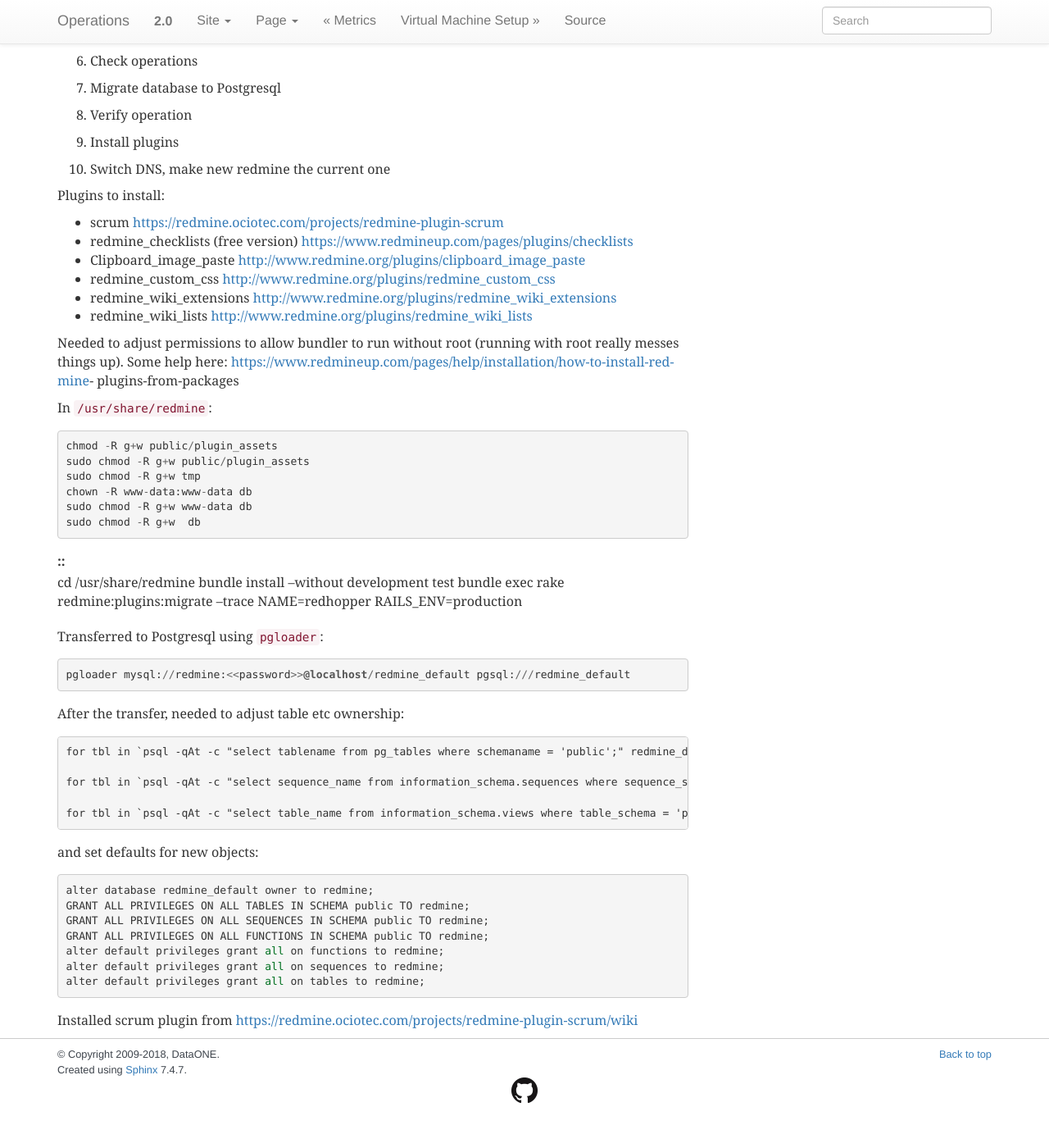
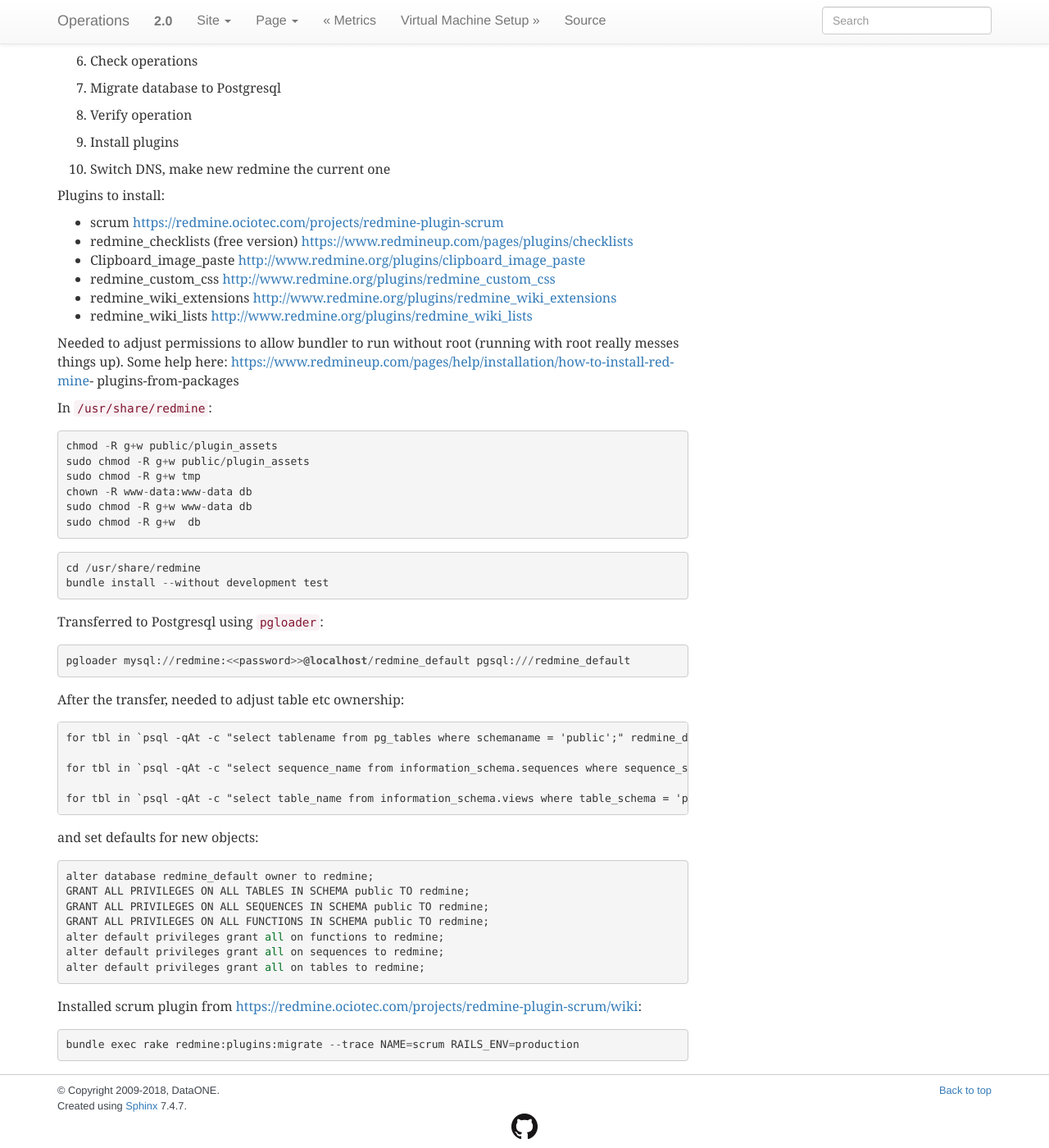
Before and after one commit to DataONEorg/DataONE_Operations, a Sphinx documentation site: the page built from doc/source/PROJ/issuetracking.rst, in a window 1280 px wide and 1400 px high, scrolled down 2482 px. Shown: the whole window at 82% size. Built offline with Sphinx 7.4.7, drawn with Linux system fonts in a browser that asks for light colours; formulas are drawn with MathJax 3; before the commit the page ends 3838 px from its top, so only the background shows below that.

Commit message:
Minor edits

```diff
--- a/doc/source/PROJ/issuetracking.rst
+++ b/doc/source/PROJ/issuetracking.rst
@@ -171,9 +171,9 @@
 
 
 ::
+
   cd /usr/share/redmine
   bundle install --without development test
-  bundle exec rake redmine:plugins:migrate --trace NAME=redhopper RAILS_ENV=production
 
 Transferred to Postgresql using ``pgloader``::
 
@@ -198,4 +198,6 @@
   alter default privileges grant all on tables to redmine;
 
 
-Installed scrum plugin from https://redmine.ociotec.com/projects/redmine-plugin-scrum/wiki
+Installed scrum plugin from https://redmine.ociotec.com/projects/redmine-plugin-scrum/wiki::
+
+  bundle exec rake redmine:plugins:migrate --trace NAME=scrum RAILS_ENV=production
--- a/doc/source/_templates/layout.html
+++ b/doc/source/_templates/layout.html
@@ -25,7 +25,7 @@
     {%- if show_sphinx %}
       {% trans sphinx_version=sphinx_version|e %}Created using <a href="http://sphinx-doc.org/">Sphinx</a> {{ sphinx_version }}.{% endtrans %}<br/>
     {%- endif %}
-    <a href='{{ github_project_url }}'><img class="img-responsive center-block" src="/_static/GitHub-Mark-32px.png" /></a>
+    <a href='{{ github_project_url }}'><img class="img-responsive center-block" src="../_static/GitHub-Mark-32px.png" /></a>
     </p>
   </div>
 </footer>
```
